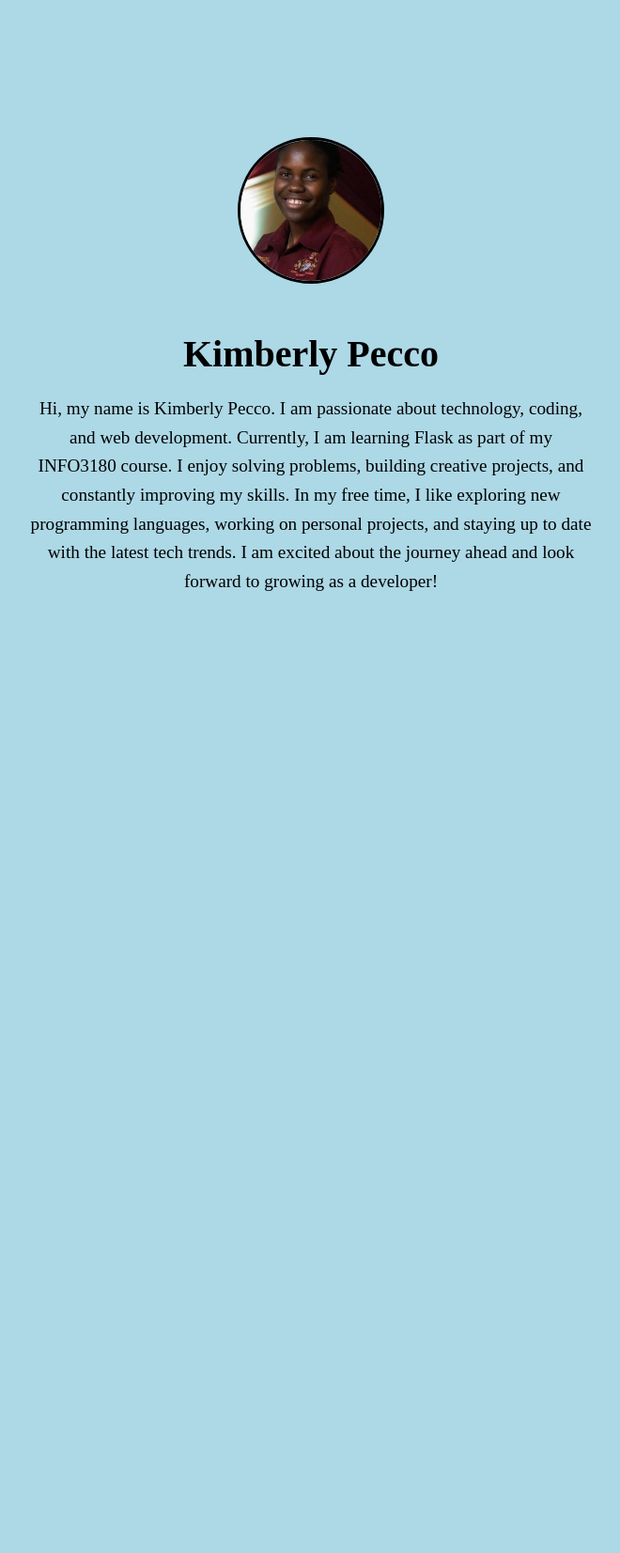
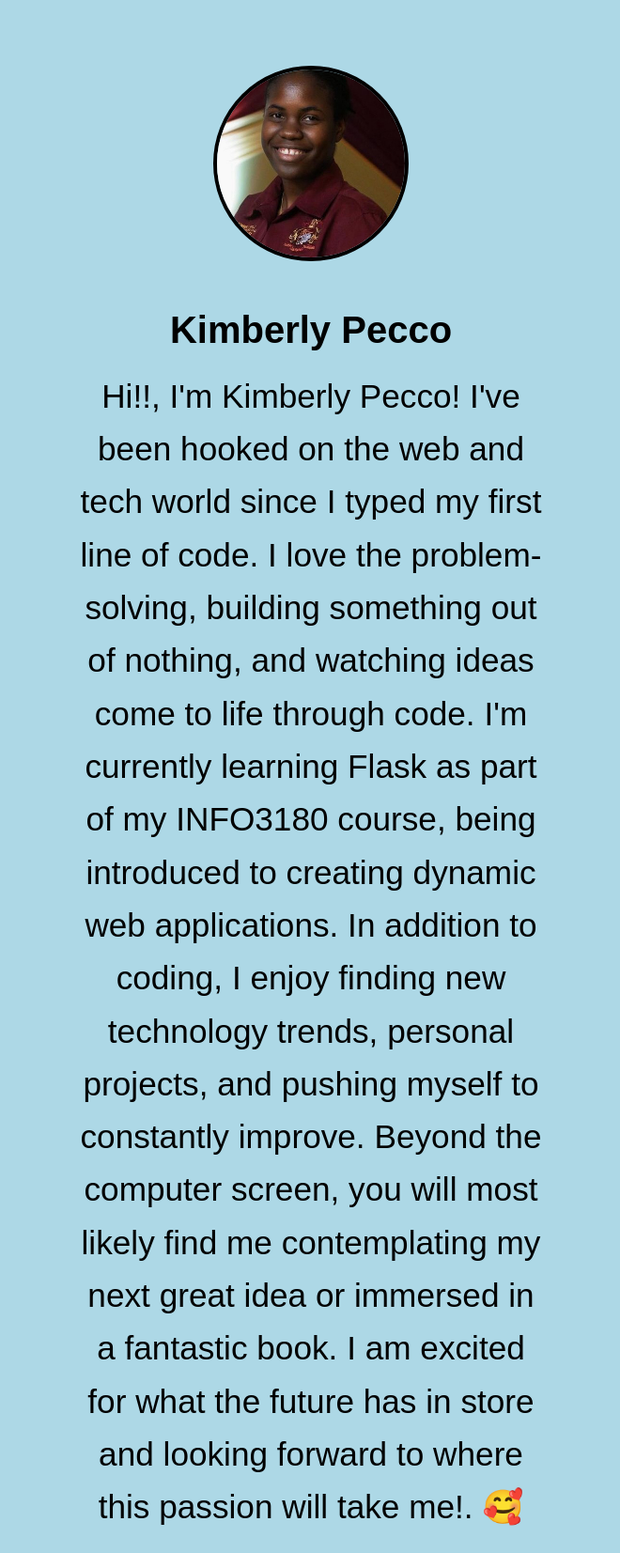
Before and after one commit to kimpecs/info3180-lab1, a Flask app: page /about in a window 1280 px wide. Shown: the whole page at 94% size, without its empty margins (309-969 px from the left). Before the commit the page ends 629 px from the top, so only its background shows below. Run offline with Flask 3, Linux system fonts and the light colour scheme.

Commit message:
fixing my image issue

```diff
--- a/app.py
+++ b/app.py
@@ -1,6 +1,6 @@
 from flask import Flask, render_template
 
-app = Flask(__name__)
+app = Flask(__name__, static_folder='static', static_url_path='/static')
 
 @app.route('/')
 def home():
@@ -10,10 +10,8 @@ def home():
 def about():
     return render_template('about.html')
 
-
 @app.errorhandler(404)
 def page_not_found(error):
-    """Custom 404 page."""
     return render_template('404.html'), 404
 
 if __name__ == '__main__':
--- a/static/css/app.css
+++ b/static/css/app.css
@@ -1,26 +1,26 @@
 body {
   background-color: lightblue;
-  color: black;-apple-system, BlinkMacSystemFont, "Segoe UI", "Roboto", "Oxygen", "Ubuntu", "Cantarell", "Fira Sans", "Droid Sans", "Helvetica Neue", "Helvetica", "Arial", sans-serif;Arial, sans-serif;
+  color: black;
+  font-family: Arial, sans-serif;
   margin: 0;
   padding: 0;
   display: flex;
   justify-content: center;
-  align-items: center;
-  height: 100vh;
+  text-align: center;
 }
 
 .container {
-  text-align: center;
   max-width: 600px;
   padding: 20px;
+  margin-top: 50px; /* Push content down slightly */
 }
 
 .profile-image {
-  width: 150px;
-  height: 150px;
+  width: 200px; /* Larger image */
+  height: 200px;
   border-radius: 50%;
   object-fit: cover;
-  border: 3px solid black;
+  border: 4px solid black;
   margin-bottom: 20px;
 }
 
@@ -30,6 +30,8 @@ h1 {
 }
 
 p {
-  font-size: 1.2em;
+  font-size: 2.2em;
   line-height: 1.6;
+  margin: 0 auto;
+  max-width: 500px;
 }
--- a/templates/about.html
+++ b/templates/about.html
@@ -3,18 +3,22 @@
 <head>
     <meta charset="UTF-8">
     <title>My Website - About</title>
-    <link rel="stylesheet" href="{{ url_for('static', filename='css/app.css') }}">
+    <link rel="stylesheet" href="/static/css/app.css">
 </head>
 <body>
     <div class="container">
-        <img src="{{ url_for('static', filename='kimberly.jpg') }}" alt="Kimberly Pecco" class="profile-image">
+        <img src="/static/kimberly.jpg" alt="Kimberly Pecco" class="profile-image">
         <h1>Kimberly Pecco</h1>
         <p>
-            Hi, my name is Kimberly Pecco. I am passionate about technology, coding, and web development.
-            Currently, I am learning Flask as part of my INFO3180 course. I enjoy solving problems, building
-            creative projects, and constantly improving my skills. In my free time, I like exploring new
-            programming languages, working on personal projects, and staying up to date with the latest tech
-            trends. I am excited about the journey ahead and look forward to growing as a developer!
+            Hi!!, I'm Kimberly Pecco! I've been hooked on the web and tech world since I typed my first line of code.
+            I love the problem-solving, building something out of nothing, and watching ideas come to life through code.
+            I'm currently learning Flask as part of my INFO3180 course, being introduced to creating dynamic web applications.
+            In addition to coding, I enjoy finding new technology trends, personal projects, and pushing myself to constantly improve.
+            Beyond the computer screen, you will most likely find me contemplating my next great idea or immersed in a fantastic book.
+            I am excited for what the future has in store and looking forward to where this passion will take me!.
+
+
+        🥰
         </p>
     </div>
 </body>
```
